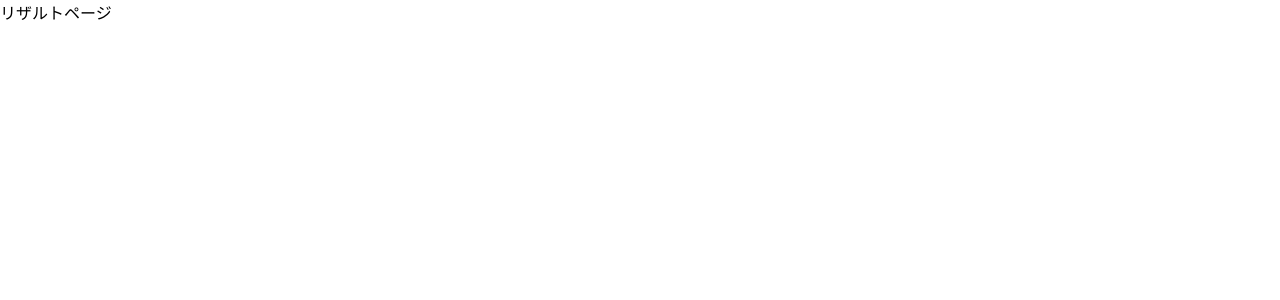
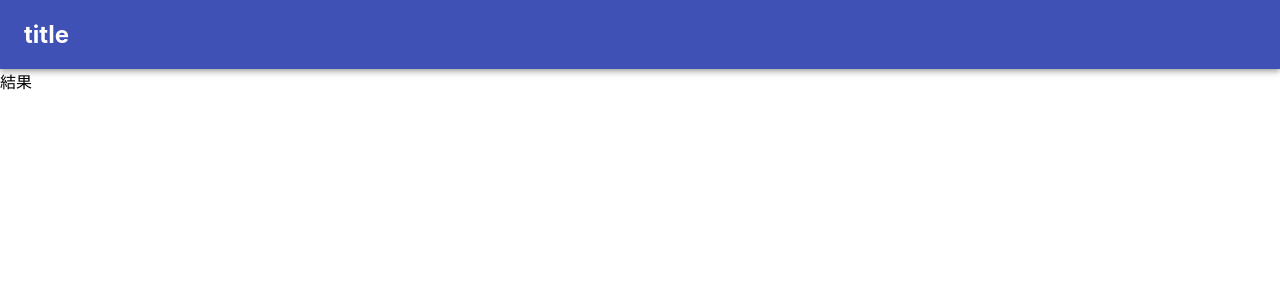
Before and after one commit to wizard-Laplace/Self-learn_TypeScript_React-firebase_Material-distribution-WebApp, a React (Create React App) app: page /search/1 in a window 1280 px wide. Shown: the top 300 px of the page. Built offline with nearby package versions, Linux system fonts and the light colour scheme.

Commit message:
検索結果の表示用の参照を定義

```diff
--- a/src/pages/resultPage.tsx
+++ b/src/pages/resultPage.tsx
@@ -1,8 +1,14 @@
 import React, { FC } from "react";
+import TopHeader from "../components/topPage/topHeader";
 
 // 検索結果(result)コンポーネント
 const ResultPage: FC = () => {
-	return <div>リザルトページ</div>;
+	return (
+		<div>
+			<TopHeader />
+			結果
+		</div>
+	);
 };
 
 export default ResultPage;
```
